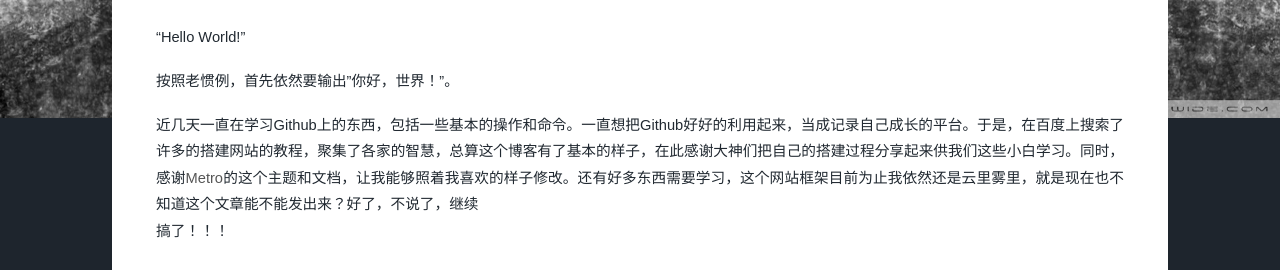
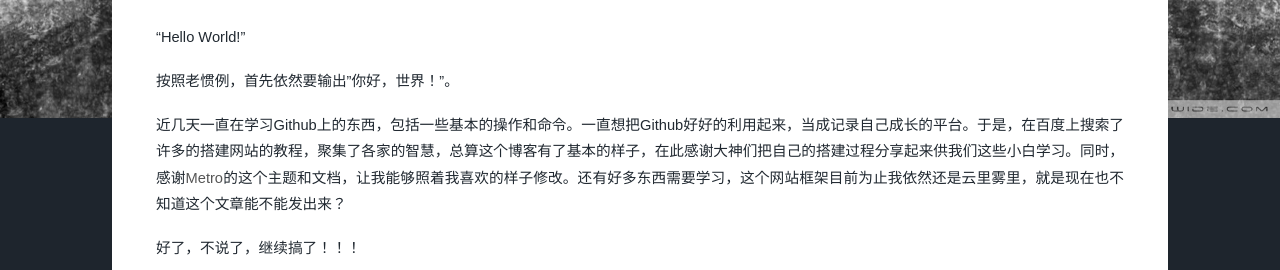
Before and after one commit to JunchuangYang/JunchuangYang.github.io, a plain HTML site: page 2018/09/27/hello-world/index.html in a window 1280 px wide. Shown: the part 682-952 px from the top of the page. Drawn offline with nearby package versions, Linux system fonts and the light colour scheme; some packages are replaced by stand-ins of ours; a script that the page names is missing.

Commit message:
Site updated: 2018-09-27 21:08:03

```diff
--- a/2018/09/27/hello-world/index.html
+++ b/2018/09/27/hello-world/index.html
@@ -140,7 +140,8 @@
             <div class="typo" style="padding: 3rem;">
                 <p>“Hello World!”</p>
 <p>按照老惯例，首先依然要输出”你好，世界！”。</p>
-<p>近几天一直在学习Github上的东西，包括一些基本的操作和命令。一直想把Github好好的利用起来，当成记录自己成长的平台。于是，在百度上搜索了许多的搭建网站的教程，聚集了各家的智慧，总算这个博客有了基本的样子，在此感谢大神们把自己的搭建过程分享起来供我们这些小白学习。同时，感谢<a href="https://github.com/miccall" target="_blank" rel="noopener">Metro</a>的这个主题和文档，让我能够照着我喜欢的样子修改。还有好多东西需要学习，这个网站框架目前为止我依然还是云里雾里，就是现在也不知道这个文章能不能发出来？好了，不说了，继续<br>搞了！！！</p>
+<p>近几天一直在学习Github上的东西，包括一些基本的操作和命令。一直想把Github好好的利用起来，当成记录自己成长的平台。于是，在百度上搜索了许多的搭建网站的教程，聚集了各家的智慧，总算这个博客有了基本的样子，在此感谢大神们把自己的搭建过程分享起来供我们这些小白学习。同时，感谢<a href="https://github.com/miccall" target="_blank" rel="noopener">Metro</a>的这个主题和文档，让我能够照着我喜欢的样子修改。还有好多东西需要学习，这个网站框架目前为止我依然还是云里雾里，就是现在也不知道这个文章能不能发出来？</p>
+<p>好了，不说了，继续搞了！！！</p>
 
             </div>
 
```
Also changed, not shown: about/index.html (+1 -1 lines).
